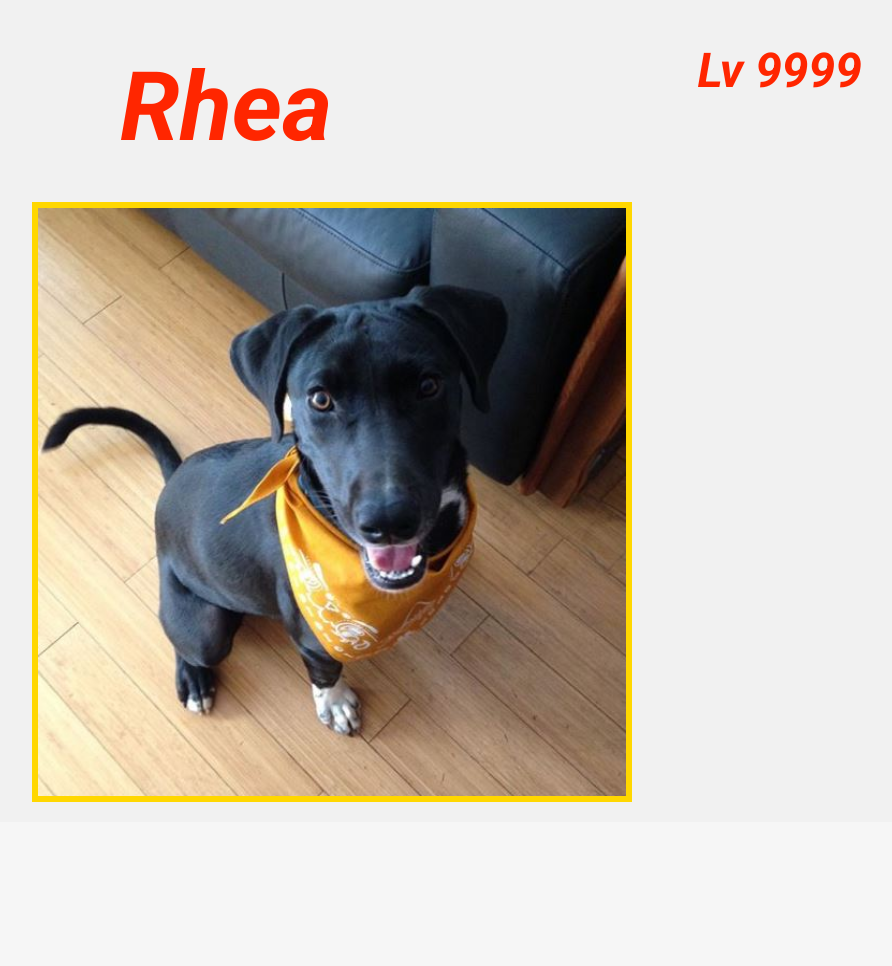
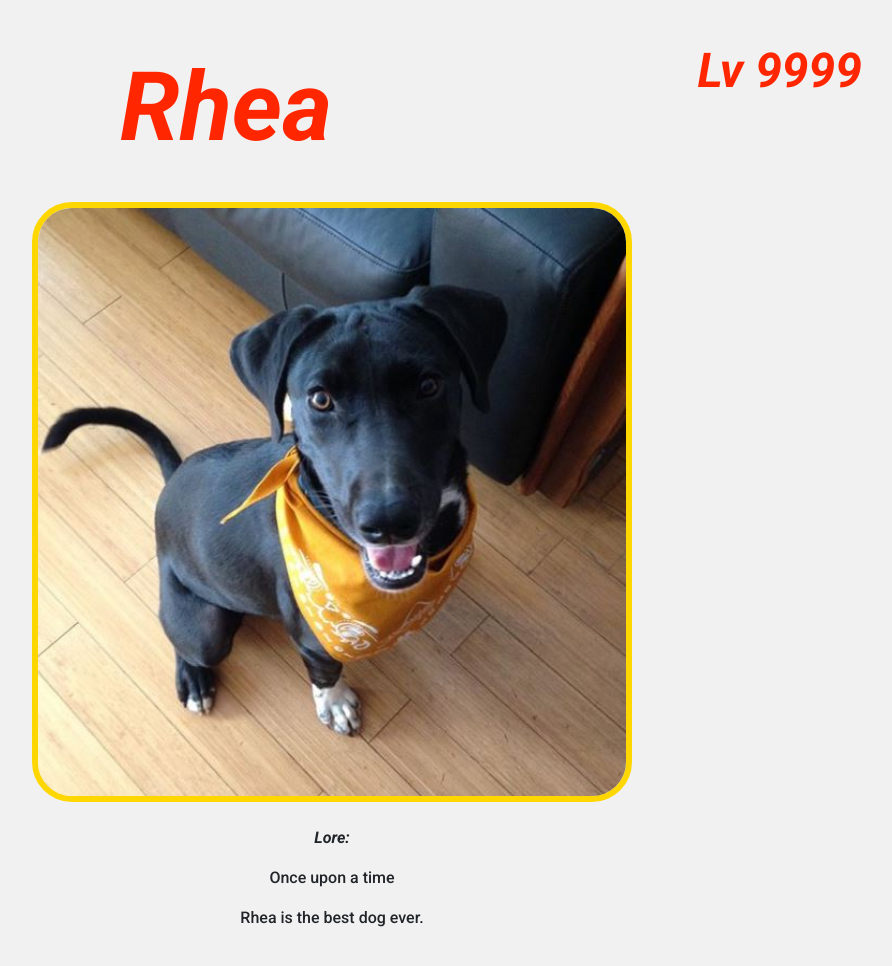
Before and after one commit to KristofferTroncoso/lol-search-api-demo, a Node server app: page /rhea in a window 1280 px wide. Shown: the part 100-1066 px from the top of the page, without its empty margins (308-1200 px from the left). Before the commit the page ends 902 px from the top, so only its background shows below. Run offline with Node 20, Linux system fonts and the light colour scheme.

Commit message:
Style changes to rhea.ejs

```diff
--- a/views/rhea.ejs
+++ b/views/rhea.ejs
@@ -8,8 +8,18 @@
     </div>
 
 
-    <center><img style="width: 600px; height: 600px" src="/rheapic.JPG"></center>
+    <center>
 
+        <img style="width: 600px; height: 600px; border-radius: 40px" src="/rheapic.JPG">
+
+    <div>
+        <br>
+        <p><em>Lore:</em> </p>
+        <p>Once upon a time</p>
+        </p> Rhea is the best dog ever.</p>
+    </div>
+
+    </center>
 </main>
 
 
```
